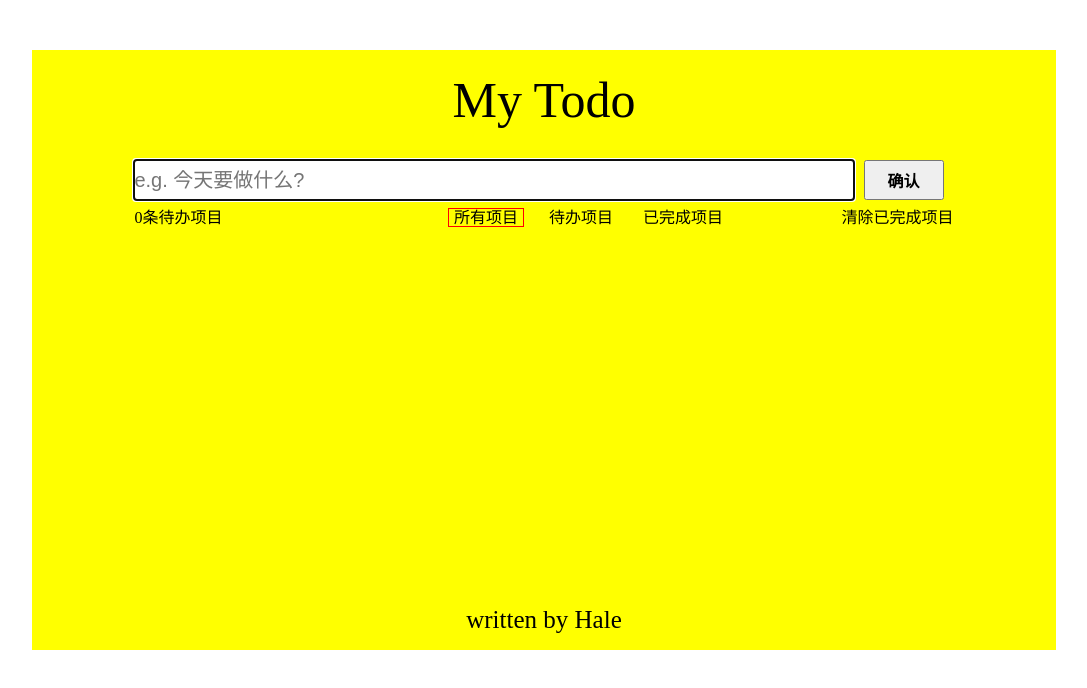
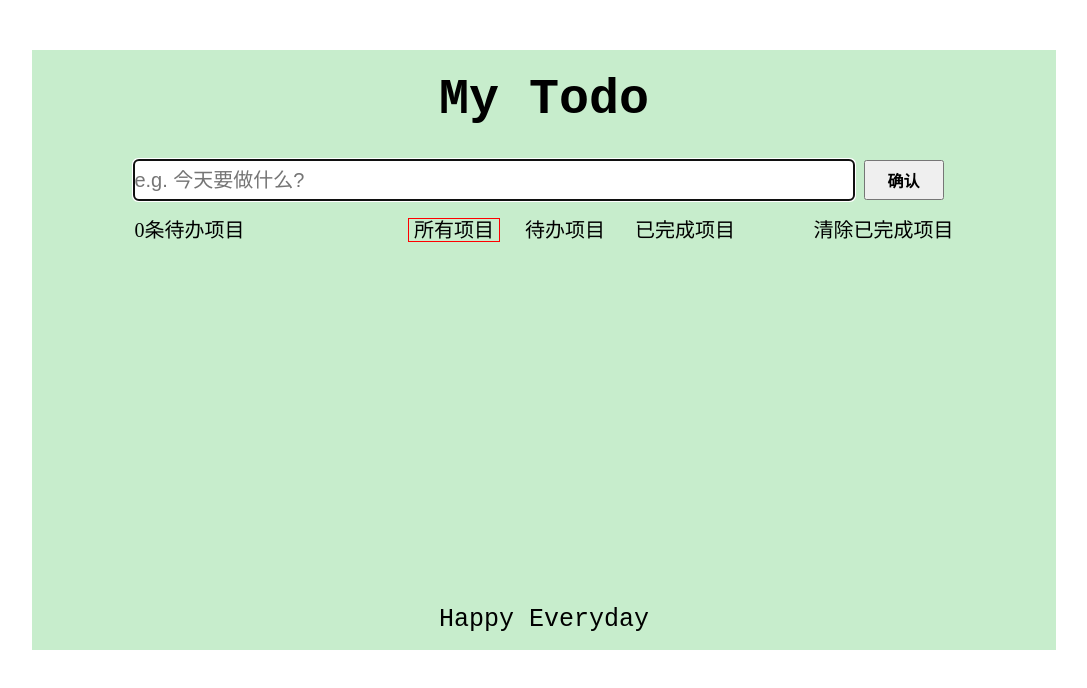
Before and after one commit to haledc/vue-todo-ssr, a Vue app: page / in a window 1280 px wide. Shown: the top 688 px of the page, without its empty margins (96-1183 px from the left). Built offline with nearby package versions, Linux system fonts and the light colour scheme.

Commit message:
fix addItem and style

```diff
--- a/src/App.vue
+++ b/src/App.vue
@@ -1,7 +1,7 @@
 <template>
   <div id="app">
     <Header></Header>
-    <todo></todo>
+    <todo/>
     <Footer></Footer>
   </div>
 </template>
@@ -23,8 +23,10 @@
 <style scoped lang="stylus" type="text/stylus" rel="stylesheet/stylus">
   #app
     width 80%
-    height 600px
+    min-height 600px
     margin 50px auto
-    background yellow
+    background #c7edcc
     position relative
+    display flex
+    flex-direction column
 </style>
--- a/src/components/footer/footer.vue
+++ b/src/components/footer/footer.vue
@@ -1,30 +1,25 @@
 <template>
   <div class="footer">
     <div class="content">
-      written by {{ author }}
+      Happy Everyday
     </div>
   </div>
 </template>
 
 <script type="text/ecmascript-6">
   export default {
-    data() {
-      return {
-        author: 'Hale'
-      }
-    }
   }
 </script>
 
 <style scoped lang="stylus" type="text/stylus" rel="stylesheet/stylus">
   .footer
     width 100%
-    position absolute
-    bottom 0
     height 60px
+    flex 0 0 60px
     .content
       /*margin 0 auto*/
       line-height 60px
       font-size 25px
+      font-family "Courier New"
       text-align center
 </style>
--- a/src/components/header/header.vue
+++ b/src/components/header/header.vue
@@ -22,8 +22,11 @@
     top 0
     left 0
     height 100px
+    flex 0 0 100px
     .title
       font-size 50px
+      font-weight bolder
+      font-family "Courier New"
       line-height 100px
       text-align center
 </style>
--- a/src/components/item-list/item-list.vue
+++ /dev/null
@@ -1,67 +0,0 @@
-<template>
-  <div class="item-list">
-    <ul>
-      <li class="item" :class="{'finished':item.isFinished === true}">
-        <input type="checkbox" class="toggle" v-model="item.isFinished">
-        <label class="content">{{item.content}}</label>
-        <span class="operation">
-            <span class="delete" @click="deleteItem">删除</span>
-            <span class="detail" @click="showDetail">详细</span>
-          </span>
-      </li>
-    </ul>
-  </div>
-</template>
-
-<script type="text/ecmascript-6">
-  export default {
-    methods: {
-      deleteItem() {
-        this.$emit('delete', this.item.id)
-      },
-      showDetail() {
-        alert('功能待完善')
-      }
-    },
-    props: {
-      item: {
-        type: Object,
-        require: true
-      }
-    }
-  }
-</script>
-
-<style scoped lang="stylus" type="text/stylus" rel="stylesheet/stylus">
-  .item-list
-    margin-bottom 10px
-    .item
-      display block
-      height 40px
-      background #fff
-      position relative
-      &.finished
-        .content
-          text-decoration line-through
-      .toggle
-        display inline-block
-        width 15px
-        height 40px
-        border-radius 50%
-      .content
-        display inline-block
-        vertical-align top
-        line-height 40px
-        width 900px
-        font-size 20px
-      .operation
-        position absolute
-        display inline-block
-        width 120px
-        line-height 40px
-        right 0
-        text-align center
-        span:hover
-          cursor pointer
-
-</style>
--- /dev/null
+++ b/src/components/item/item.vue
@@ -0,0 +1,63 @@
+<template>
+  <div class="item" :class="{'finished':item.isFinished === true}">
+    <input type="checkbox" class="toggle" v-model="item.isFinished">
+    <label class="content">{{item.content}}</label>
+    <span class="operation">
+            <span class="delete" @click="deleteItem">删除</span>
+            <span class="detail" @click="showDetail">详细</span>
+          </span>
+  </div>
+</template>
+
+<script type="text/ecmascript-6">
+  export default {
+    methods: {
+      deleteItem() {
+        this.$emit('delete', this.item.id)
+      },
+      showDetail() {
+        alert('功能待完善')
+      }
+    },
+    props: {
+      item: {
+        type: Object,
+        require: true
+      }
+    }
+  }
+</script>
+
+<style scoped lang="stylus" type="text/stylus" rel="stylesheet/stylus">
+  .item
+    display block
+    height 40px
+    background #fff
+    position relative
+    margin-bottom 10px
+    border-radius 5px
+    &.finished
+      .content
+        text-decoration line-through
+    .toggle
+      display inline-block
+      width 20px
+      height 40px
+      border-radius 50%
+    .content
+      display inline-block
+      vertical-align top
+      line-height 40px
+      width 900px
+      font-size 20px
+    .operation
+      position absolute
+      display inline-block
+      width 120px
+      line-height 40px
+      right 0
+      text-align center
+      span:hover
+        cursor pointer
+
+</style>
--- a/src/components/tab/tab.vue
+++ b/src/components/tab/tab.vue
@@ -51,11 +51,11 @@
   .tab
     display flex
     height 50px
-    font-size 16px
+    font-size 20px
+    line-height 40px
     .left
       flex 0 0 200px
       width 200px
-      box-sizing border-box
     .middle
       display inline-block
       flex 1
@@ -70,7 +70,6 @@
     .clear
       flex 0 0 200px
       width 200px
-      box-sizing border-box
       &:hover
         cursor pointer
 </style>
--- a/src/components/todo/todo.vue
+++ b/src/components/todo/todo.vue
@@ -3,17 +3,21 @@
     <div class="content-wrapper">
       <div class="input">
         <input type="text"
+               id="text"
                class="text"
                autofocus="autofocus"
                placeholder="e.g. 今天要做什么?"
+               ref="text"
                @keyup.enter="addItem">
         <button type="submit" class="submit" @click="addItem">确认</button>
       </div>
-      <item-list
-        :item="item"
-        v-for="item in filterItems"
-        :key="item.id"
-        @delete="deleteItem"/>
+      <div class="item-wrapper">
+        <item
+          :item="item"
+          v-for="item in filterItems"
+          :key="item.id"
+          @delete="deleteItem"/>
+      </div>
       <tab :filter="filter"
            :items="items"
            @toggle="toggleFilter"
@@ -23,7 +27,7 @@
 </template>
 
 <script type="text/ecmascript-6">
-  import ItemList from 'components/item-list/item-list'
+  import Item from 'components/item/item'
   import Tab from 'components/tab/tab'
 
   let id = 0
@@ -46,21 +50,21 @@
       }
     },
     methods: {
-      addItem(e) {
-        console.log(e.target.value)
-        if (e.target.value === ' ') {
-          alert('请输入文字！')
+      addItem() {
+        let content = document.getElementById('text').value.trim()
+        if (content === '') {
+          alert('请输入有效文字！')
           return
         }
         this.items.unshift({
           id: id++,
-          content: e.target.value.trim(),
+          content: content,
           isFinished: false
         })
-        e.target.value = ''
+        this.$refs.text.value = ''
       },
       deleteItem(id) {
-        const message = confirm('确定要删除吗')
+        const message = confirm('确定要删除吗？')
         if (message) {
           this.items.splice(this.items.findIndex(item => item.id === id), 1)
         }
@@ -70,10 +74,10 @@
       },
       clearALLFinishedItem() {
         if (this.items.filter(item => item.isFinished).length === 0) {
-          alert('没有已完成的项目')
+          alert('没有已完成的项目！')
           return
         }
-        const message = confirm('确定要删除已完成的项目吗')
+        const message = confirm('确定要删除已完成的项目吗？')
         if (message) {
           this.items = this.items.filter(item => !item.isFinished)
         }
@@ -83,7 +87,7 @@
       }
     },
     components: {
-      ItemList,
+      Item,
       Tab
     }
   }
@@ -91,11 +95,10 @@
 
 <style scoped lang="stylus" type="text/stylus" rel="stylesheet/stylus">
   .todo
-    position absolute
     width 100%
-    height 440px
     top 100px
     overflow hidden
+    flex 1
     .content-wrapper
       width 80%
       margin 0 auto
@@ -110,6 +113,7 @@
           flex 1
           height 40px
           margin 10px 0
+          border-radius 5px
         .submit
           height 40px
           width 80px
```
